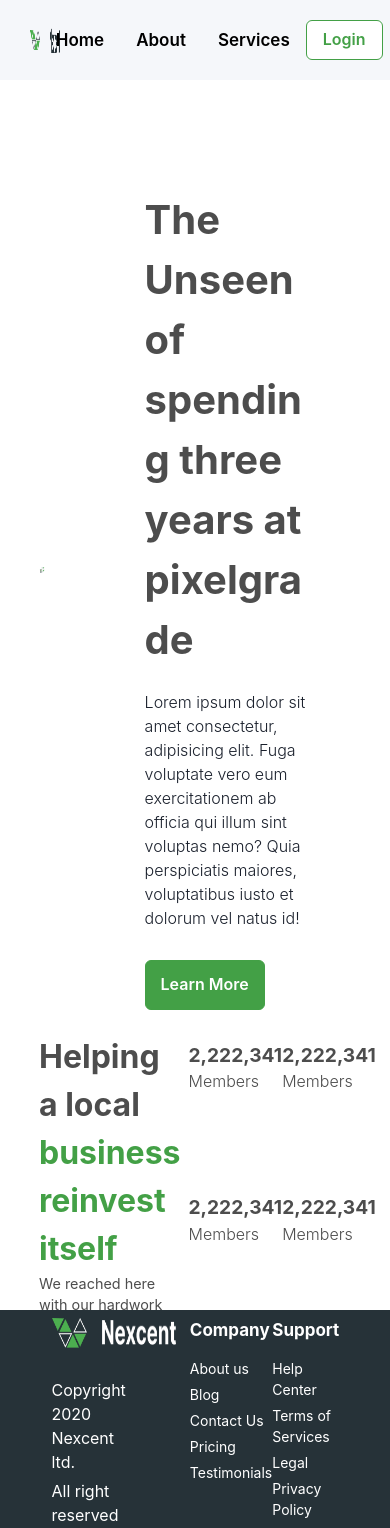
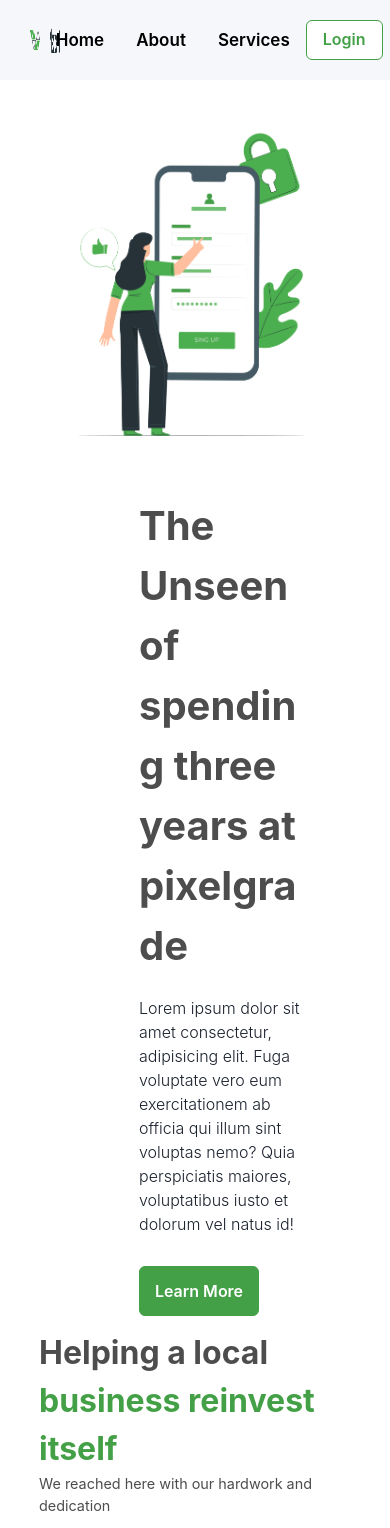
Before and after one commit to adarrssh/truedax, a React (Vite) app: page /about in a window 390 px wide. Shown: the top 1528 px of the page. Built offline with nearby package versions, Linux system fonts and the light colour scheme.

Commit message:
about responsive

```diff
--- a/src/components/AboutPage/BottomSection.tsx
+++ b/src/components/AboutPage/BottomSection.tsx
@@ -10,18 +10,21 @@
       display={"flex"}
       justifyContent={"center"}
       alignItems={"center"}
-      // paddingTop={"50px"}
       width={"100%"}
       height={"250px"}
-      // paddingBottom={"100px"}
-      // backgroundColor={"yellow"}
+      marginBottom={{sm:"50px",md:"0px"}}
     >
-      <Box display={"flex"} flexDirection={"row"} width={"80%"}>
+      <Box
+        display={"flex"}
+        flexDirection= {{base:"column",md:"row"}}
+        width={"80%"}
+        >
         <Box
           flex={"1"}
           display={"flex"}
           justifyContent={"center"}
           flexDirection={"column"}
+          paddingLeft={{sm:"100px",md:"0px"}}
         >
           <Text fontSize={"2rem"} fontWeight={"bold"} color={"#4D4D4D"}>
             Helping a local
@@ -39,6 +42,8 @@
           display={"flex"}
           justifyContent={"center"}
           flexDirection={"column"}
+          paddingLeft={{sm:"70px",md:"0px"}}
+
         >
           <Box flex={"1"} display={"flex"} flexDir={"row"} padding={"8px"}>
             <Box flex={"1"} display={"flex"} flexDirection={"row"}>
--- a/src/components/AboutPage/TopSection.tsx
+++ b/src/components/AboutPage/TopSection.tsx
@@ -15,7 +15,7 @@
   >
     <Box
       display={"flex"}
-      flexDirection={"row"}
+      flexDirection={{base:"column",md:"row"}}
       width={"80%"}
 
     >
```
